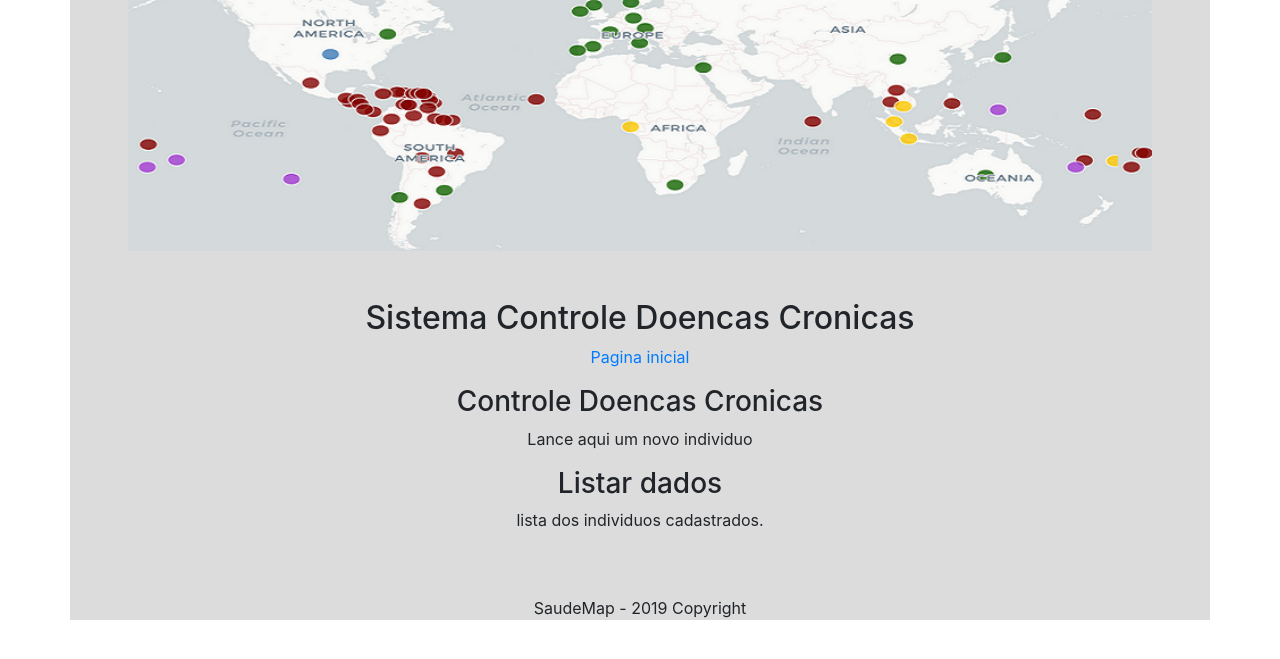
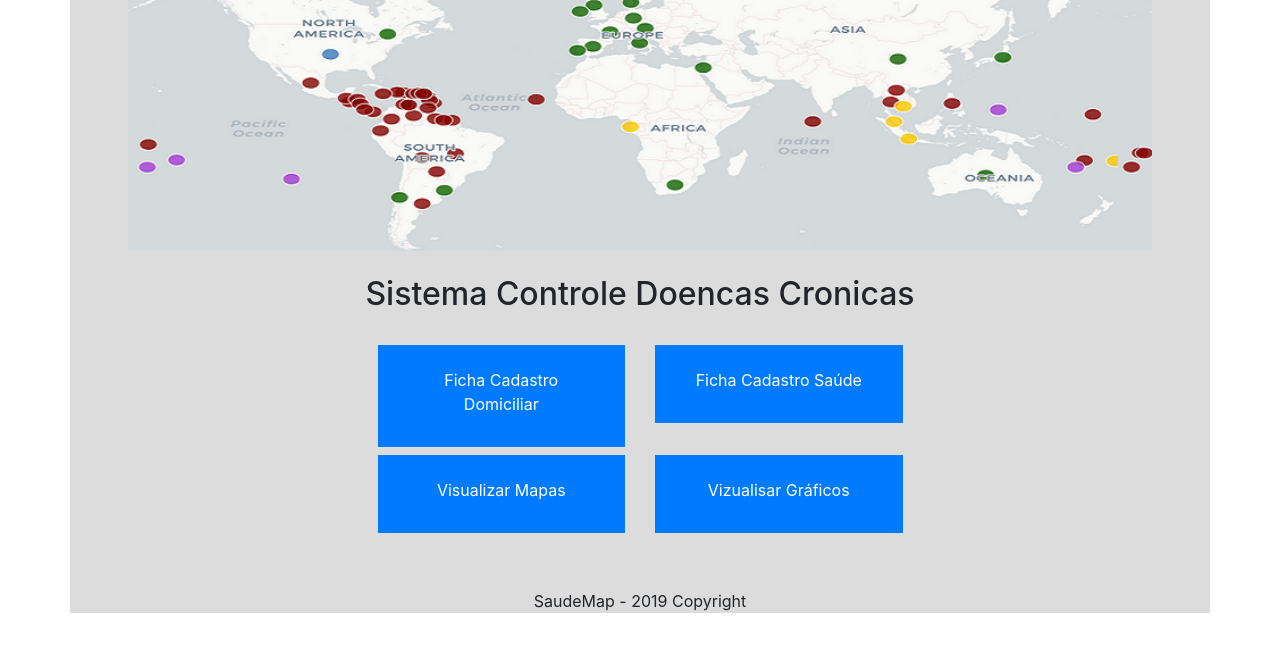
Before and after one commit to luizzonta/saudemap, a Django app: page /saudemap/ in a window 1280 px wide. Shown: the top 659 px of the page. Run offline with Django 3.2, Linux system fonts and the light colour scheme; some libraries are stand-ins or nearby versions.

Commit message:
Ajuste pagina Index

```diff
--- a/AppSaudeMap/templates/base.html
+++ b/AppSaudeMap/templates/base.html
@@ -17,10 +17,10 @@
 				<img class="img-fluid" class="img-thumbnail" src="{% static 'img/map_top.png'%}" width="1024" height="600" alt="Mapa Doencas Cronicas">
 			</div>
 			<div class="container">
-				<br><br>
+				<br>
 				<h2>Sistema Controle Doencas Cronicas</h2>
-				<p><a href="{% url 'index' %}">Pagina inicial</a></p>
-
+<!-- 				<p><a href="{% url 'index' %}">Pagina inicial</a></p> -->
+				<br>
 				<!-- Bloco de Conteúdo -->
 				{% block conteudo %}{% endblock %}
 				<br><br>
--- a/AppSaudeMap/templates/index.html
+++ b/AppSaudeMap/templates/index.html
@@ -1,12 +1,58 @@
 {% extends "base.html" %}
 
-{% block title %}Sistema Controle Doecas Cronicas{% endblock %}
+{% block title %}Sistema Controle Doenças Cronicas{% endblock %}
 
 {% block conteudo %}
-	<h3>Controle Doencas Cronicas</h3>
-	<p>Lance aqui um novo individuo</p>
 
-	<h3>Listar dados</h3>
-	<p>lista dos individuos cadastrados.</p>
+	<div class="container">
+		<div class="row" >
+			<div class="col-sm">
+				<div class="p-3 mb-2 text-white">
+				</div>
+			</div>
+			<div class="col-sm">
+				<div class="p-3 mb-2 bg-primary text-white">
+					<h4 class="text-center">
+						<button type="button" class="btn btn-primary">Ficha Cadastro Domiciliar</button>
+					</h4>
+				</div>
+			</div>
+			<div class="col-sm">
+				<div class="p-3 mb-2 bg-primary text-white">
+					<h4 class="text-center">
+						<button type="button" class="btn btn-primary">Ficha Cadastro Saúde</button>
+					</h4>
+				</div>
+			</div>
+			<div class="col-sm">
+				<div class="p-3 mb-2 text-white">
+				</div>
+			</div>
+		</div>
+		<div class="row" >
+			<div class="col-sm">
+				<div class="p-3 mb-2 text-white">
+				</div>
+			</div>
+			<div class="col-sm">
+				<div class="p-3 mb-2 bg-primary text-white">
+					<h4 class="text-center">
+						<button type="button" class="btn btn-primary">Visualizar Mapas</button>
+					</h4>
+				</div>
+			</div>
+			<div class="col-sm">
+				<div class="p-3 mb-2 bg-primary text-white">
+					<h4 class="text-center">
+						<button type="button" class="btn btn-primary">Vizualisar Gráficos</button>
+					</h4>
+				</div>
+			</div>
+			<div class="col-sm">
+				<div class="p-3 mb-2 text-white">
+				</div>
+			</div>
+		</div>
+	</div>
 
 {% endblock %}
```
Also changed, not shown: SaudeMap/settings.py (+4 -4 lines).
